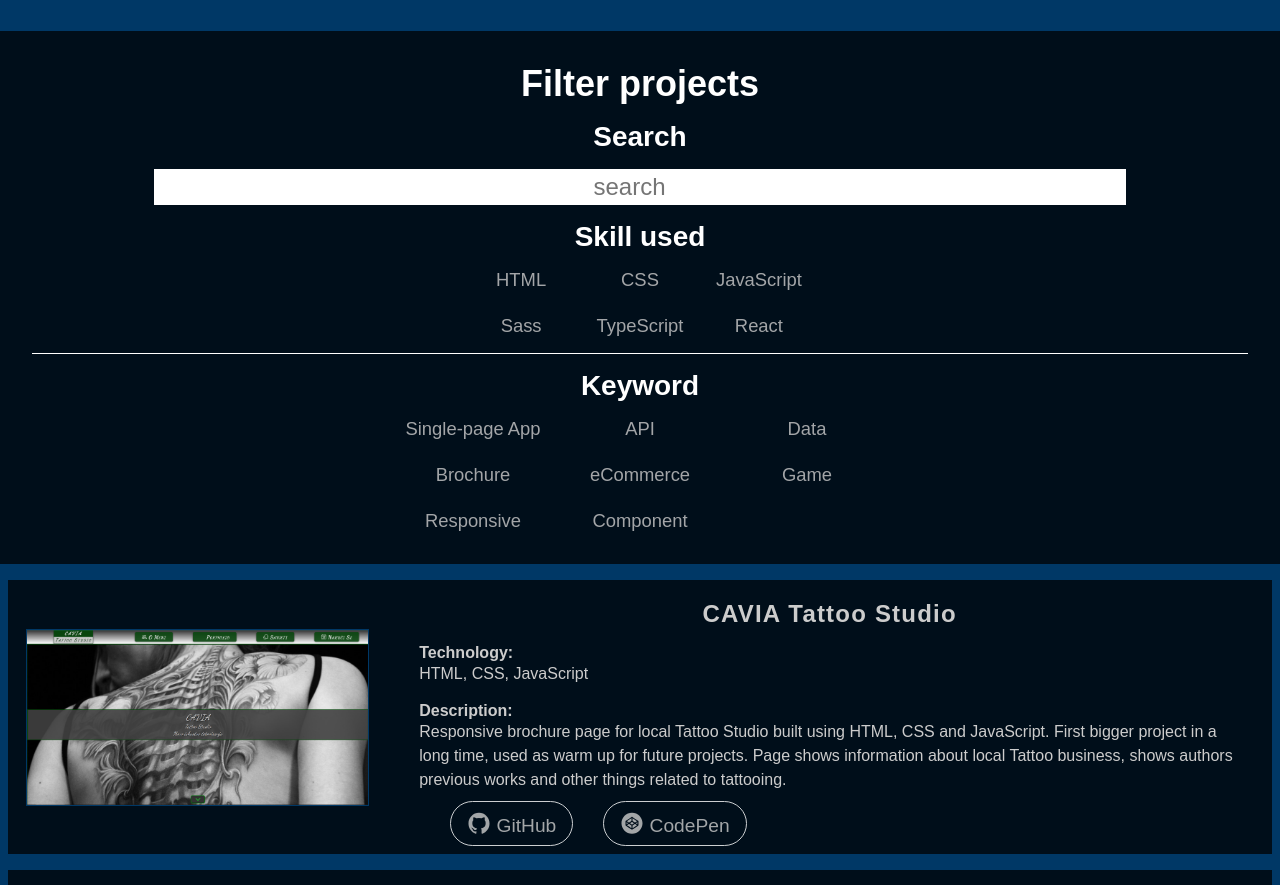
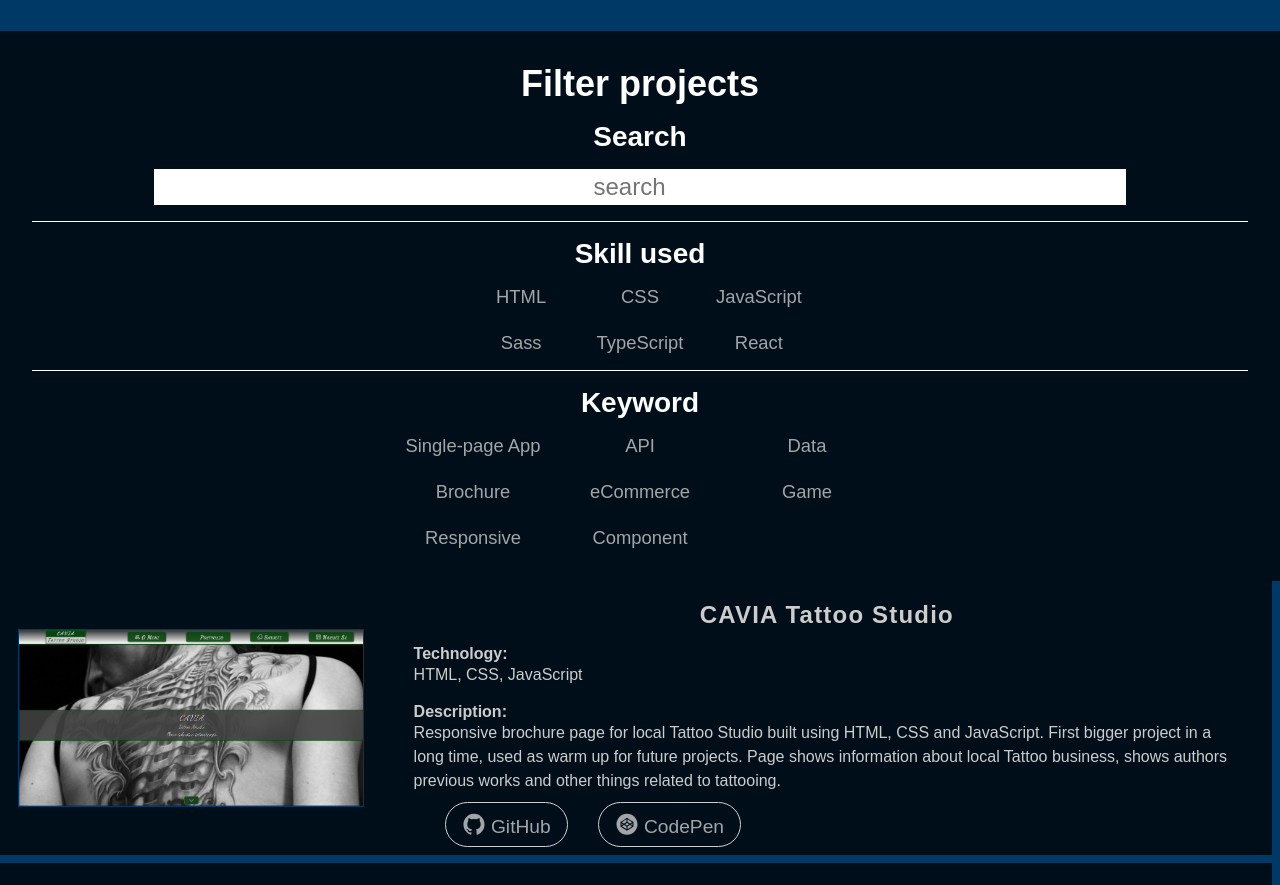
Before and after one commit to max-marschhauser/portfolio, a React (Create React App) app: page /projects in a window 1280 px wide. Shown: the part 175-1060 px from the top of the page. Built offline with nearby package versions, Linux system fonts and the light colour scheme.

Commit message:
changes to projects page styles

```diff
--- a/src/layout/footer/Footer.js
+++ b/src/layout/footer/Footer.js
@@ -78,7 +78,7 @@ export default function Footer() {
 				<section>
 					<iframe
 						title="map"
-						tabindex="-1"
+						tabIndex="-1"
 						src="https://maps.google.com/maps?q=osijek,%20gunduli%C4%87eva%2080&t=k&z=13&ie=UTF8&iwloc=&output=embed"></iframe>
 				</section>
 			</div>
--- a/src/pages/projectsPage/components/filter/filter.scss
+++ b/src/pages/projectsPage/components/filter/filter.scss
@@ -9,7 +9,7 @@
 	}
 
 	padding: 1rem;
-	margin-bottom: 1rem;
+	margin-bottom: 0rem;
 
 	@include abs.mq(700px, 550px) {
 		padding: 2rem;
@@ -45,6 +45,7 @@
 			flex-direction: column;
 			place-items: center;
 
+			&:nth-child(1),
 			&:nth-child(2) {
 				padding-bottom: 1rem;
 				border-bottom: 1px solid var(--color-white);
@@ -57,6 +58,7 @@
 				font-weight: bold;
 				font-size: 1.5rem;
 				color: var(--color-white);
+
 				@include abs.mq(700px, 550px) {
 					padding-block: 1rem;
 
--- a/src/pages/projectsPage/components/projectsList/projectsList.scss
+++ b/src/pages/projectsPage/components/projectsList/projectsList.scss
@@ -7,11 +7,21 @@
 	padding: 0rem 0rem;
 
 	@include abs.mq(700px, 550px) {
-		padding: 0rem 0.5rem;
+		padding-right: 0.5rem;
+	}
+
+	margin-top: 0.5rem;
+
+	@include abs.mq(700px, 550px) {
+		margin-top: 0;
 	}
 
 	&__item {
-		margin-bottom: 1rem;
+		margin-bottom: 0.5rem;
+
+		&:last-child {
+			margin-bottom: 0;
+		}
 
 		display: grid;
 
--- a/src/pages/projectsPage/projectsPage.scss
+++ b/src/pages/projectsPage/projectsPage.scss
@@ -3,6 +3,7 @@
 
 .projectsPage {
 	min-height: max-content;
+	margin-bottom: 0.5rem;
 
 	&__container {
 		display: grid;
```
